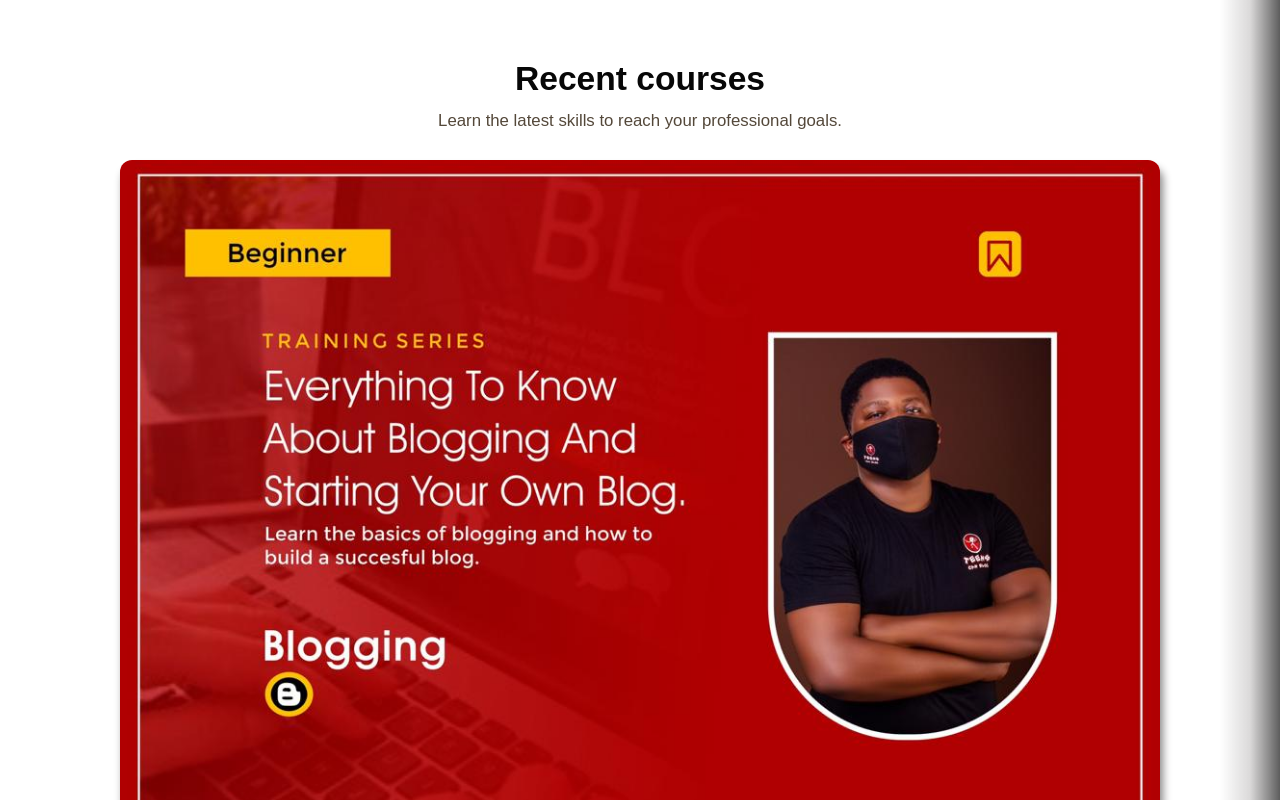
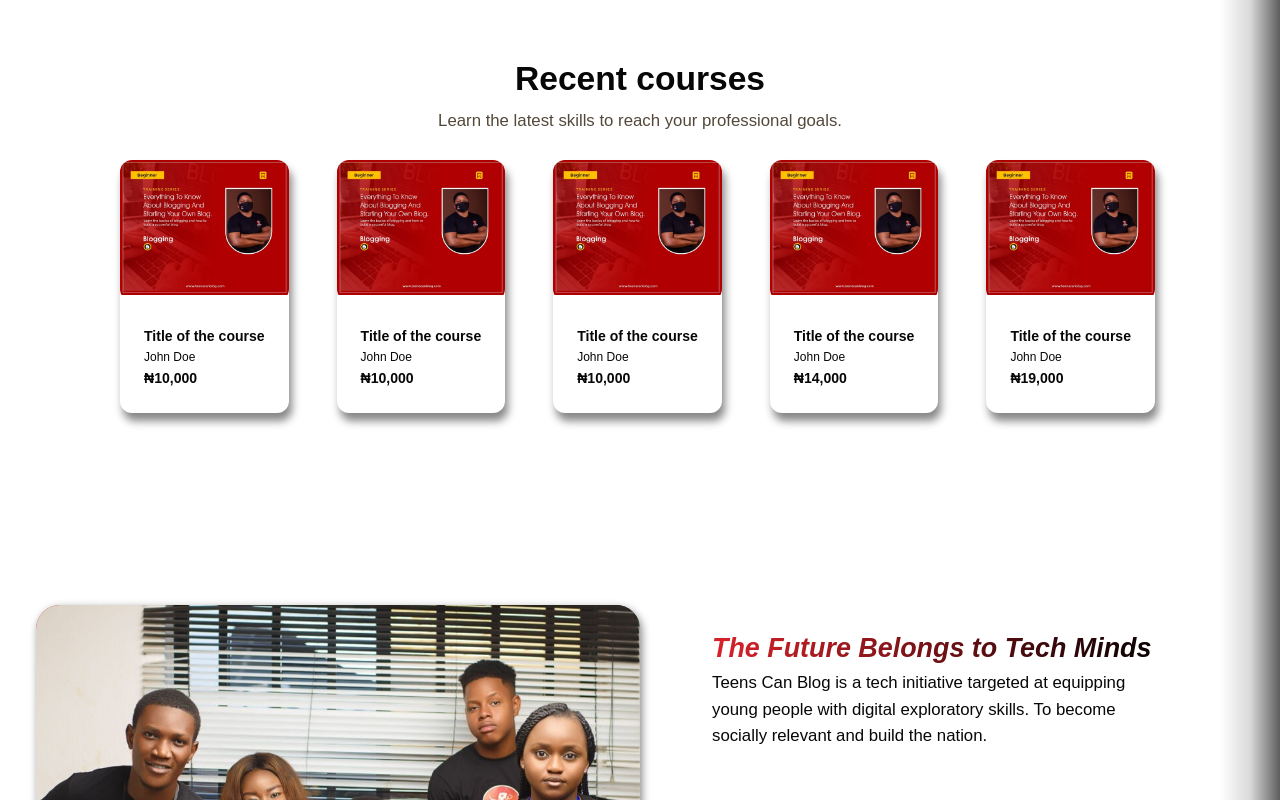
Before and after one commit to Niscolinx/teenscan, a React (Create React App) app: page / in a window 1280 px wide. Shown: the part 680-1480 px from the top of the page. Built offline with nearby package versions, Linux system fonts and the light colour scheme; what react-router-last-location would draw is missing.

Commit message:
Added scrdollable

```diff
--- a/src/components/Courses.tsx
+++ b/src/components/Courses.tsx
@@ -17,8 +17,8 @@ const Courses = () => {
                 </p>
             </div>
 
+                <div className='course__cards'>
             <Scrollable>
-                <div className='course__cards'>
                     <Course
                         title='Title of the course'
                         creator='John Doe'
@@ -67,8 +67,8 @@ const Courses = () => {
                         price={22000}
                         image={cardImgsss}
                     />
+            </Scrollable>
                 </div>
-            </Scrollable>
         </>
     )
 }
```
